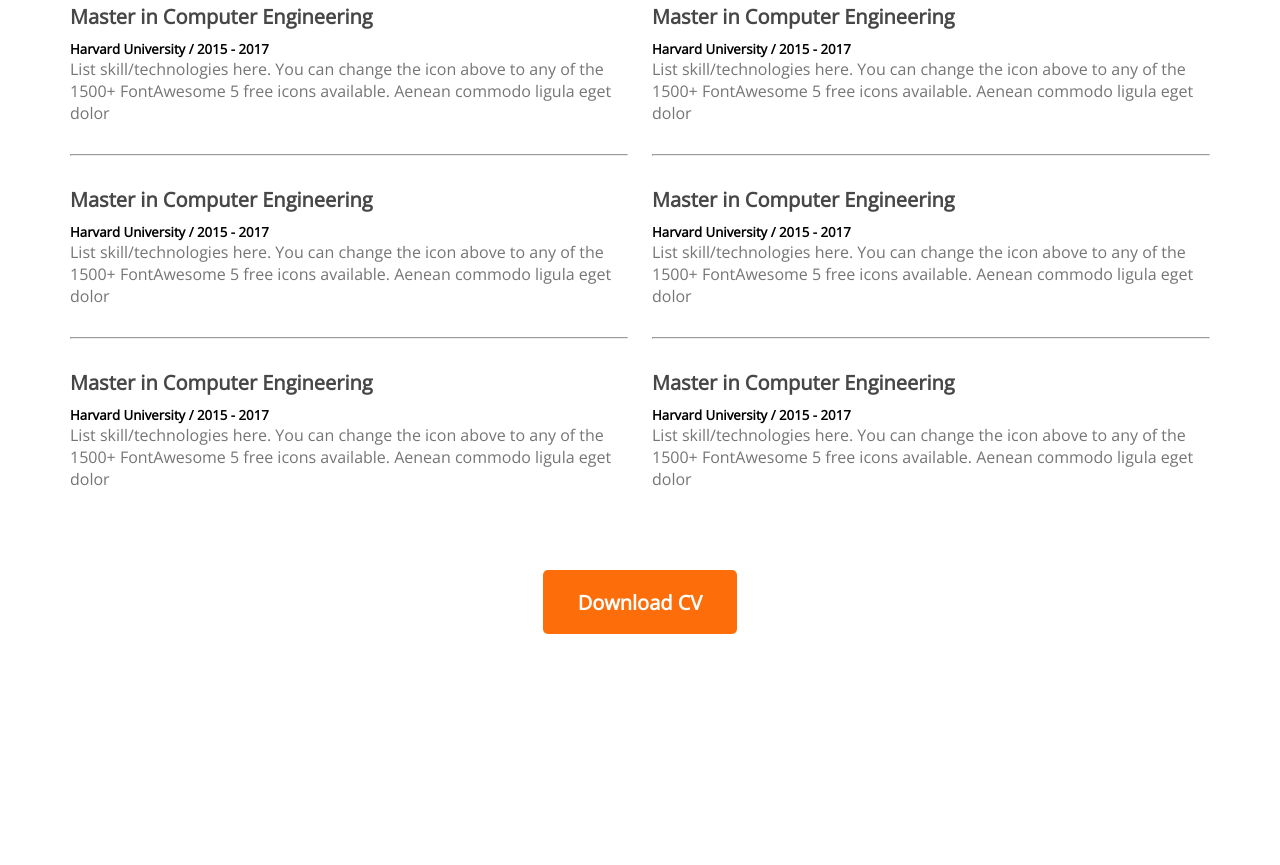
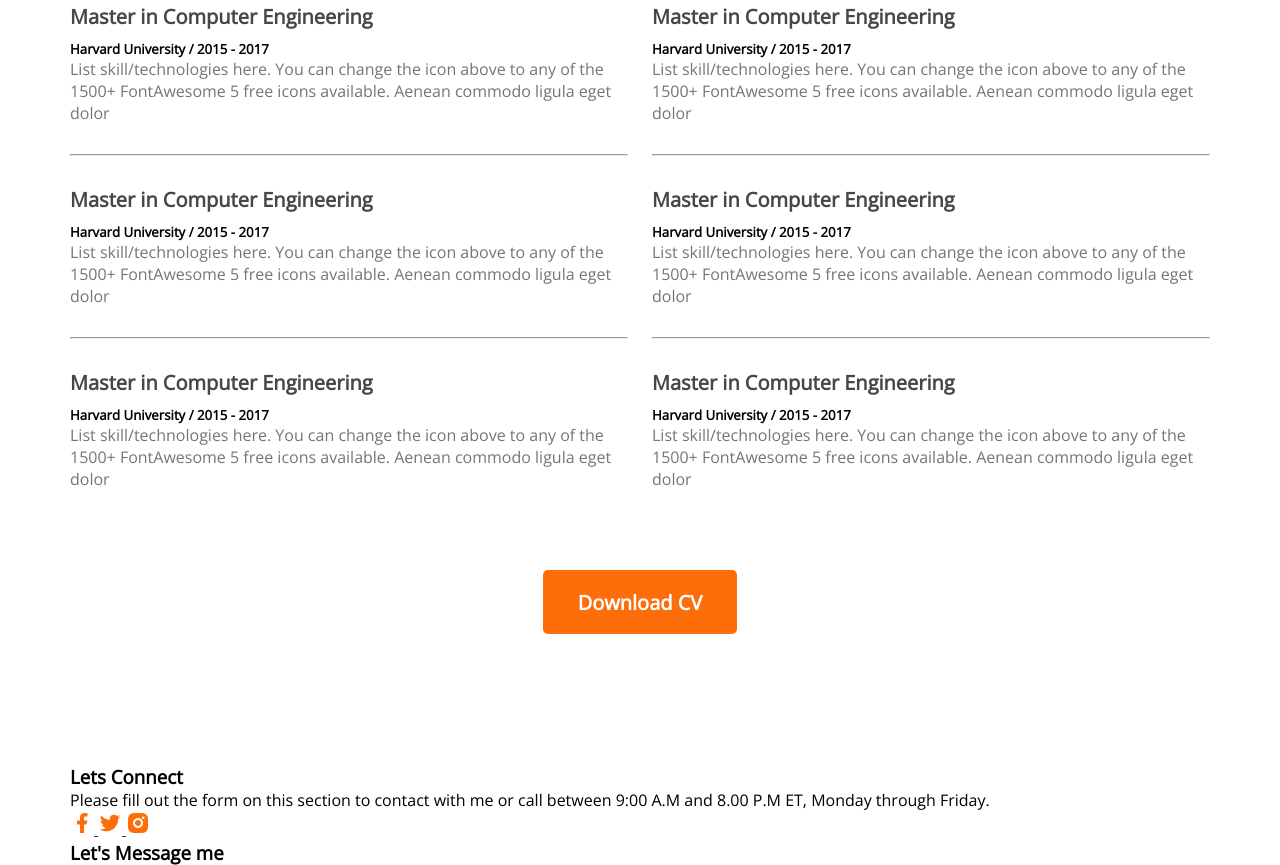
Before and after one commit to Retina04/1st-developer-portfolio, a plain HTML site: page index.html in a window 1280 px wide. Shown: the part 2309-3174 px from the top of the page. Before the commit the page ends 2943 px from the top, so only its background shows below. Drawn offline with nearby package versions, Linux system fonts and the light colour scheme.

Commit message:
footer added

```diff
--- a/index.html
+++ b/index.html
@@ -164,6 +164,25 @@
             <button class="btn-primary">Download CV</button>
         </div>
     </section>
+     <!-- contact section -->
+     <section class="contact">
+      <div>
+<h3 class="section-ttle">Lets Connect</h3>
+<p>Please fill out the form on this section to contact with me or call between 9:00 A.M and 8.00 P.M ET, Monday through Friday.</p>
+<a href="">
+  <img src="images/icons/facebook.png" alt="">
+</a>
+<a href="">
+  <img src="images/icons/twitter.png" alt="">
+</a>
+<a href="">
+  <img src="images/icons/insta.png" alt="">
+</a>
+      </div>
+      <div>
+<h3 class="section-ttle">Let's Message me</h3>
+      </div>
+     </section>
 
     </main>
     <footer></footer>
--- a/style/portfolio.css
+++ b/style/portfolio.css
@@ -148,3 +148,7 @@ section {
   margin-top: 50px;
   text-align: center;
 }
+/* contact style */
+.contact .section-title {
+  text-align: left;
+}
```
